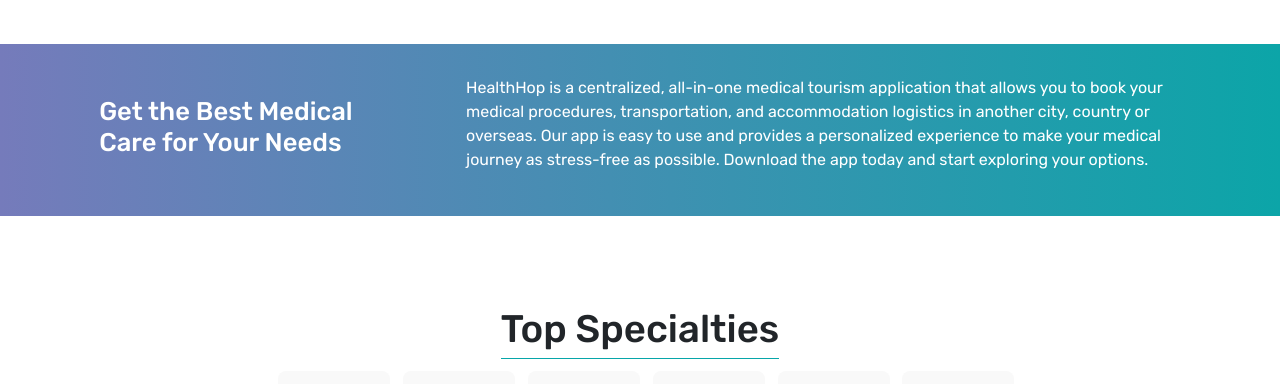
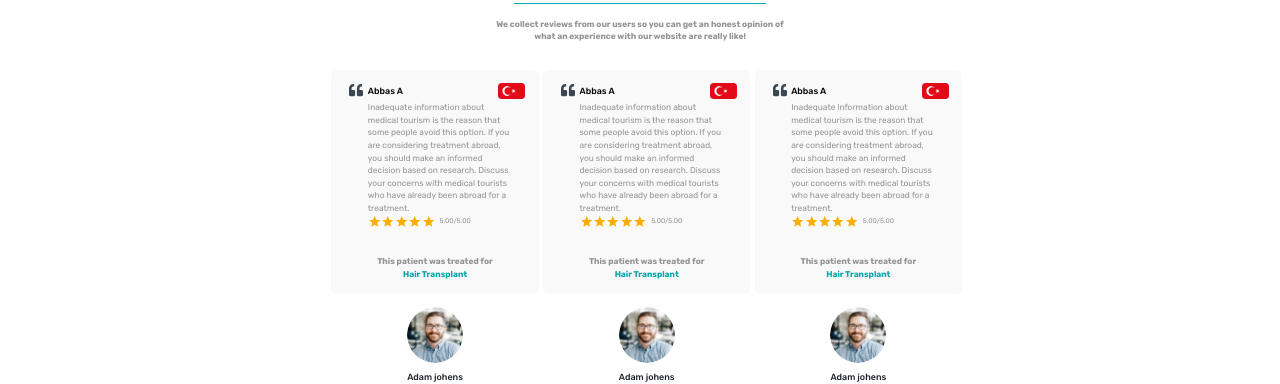
Before and after one commit to soniaFarhan/healthhop, a React (Create React App) app: page / in a window 1280 px wide. Shown: the part 1536-1920 px from the top of the page. Built offline with nearby package versions, Linux system fonts and the light colour scheme.

Commit message:
responsive

```diff
--- a/src/App.css
+++ b/src/App.css
@@ -608,8 +608,11 @@
 .zoom{
   zoom: 0.8;
 }
+.zoom-6{
+  zoom: 0.7;
+}
 .zoom_not{
-  zoom: 1.2 !important;
+  zoom: 1.3 !important;
 }
 .captcha iframe{
   width: 377px;
--- a/src/pages/Home.jsx
+++ b/src/pages/Home.jsx
@@ -308,7 +308,7 @@
 
   ];
   return (
-    <div className="">
+    <div className="zoom-6">
       <div className="home_background_img">
         <div className="h-100  ">
           <div className="row gx-0 ">
@@ -610,21 +610,20 @@
           style={{ color: "#939393", fontSize: "11px" }}
         >
           <p className="mb-5 fw-bold" style={{fontSize:"15px"}} >
-          We collect reviews from our users so you can get an honest opinion of what  <br />an experience with our website are really like!
+          We collect reviews from our users so you can get an honest opinion of <br /> what an experience with our website are really like!
           </p>
-          <p></p>
         </div>
 
         <Box>
           <Container>
             <Grid
-              className=" mx-auto w-100"
+              className=" mx-auto d-flex justify-content-center"
               container
               spacing={3}
               alignItems={"center"}
             >
               {cardchatData.map((e, index) => (
-                <Grid className="mx-auto p-0" item key={index}>
+                <Grid className="mx-1 p-0" item key={index}>
                   <div
                     className="chat my-4"
                     style={{
--- a/src/pages/LearnMore.jsx
+++ b/src/pages/LearnMore.jsx
@@ -445,7 +445,7 @@
 
 
                   <div className="col-md-4 ">
-                      <div className="rounded-4 "  style={{border: "1px solid #07A6A9"}}>
+                      <div className="rounded-4 mt-4 mt-md-0"  style={{border: "1px solid #07A6A9"}}>
                           <div className='m-2'>
                               <img className='rounded-4 img-fluid w-100 object-fit-cover' src={require("../assets/contact-us.jpg")} alt=""/>
                           </div>
--- a/src/pages/OurBlogs.jsx
+++ b/src/pages/OurBlogs.jsx
@@ -71,20 +71,20 @@
   return (
     <div>
 
-    <div className='container pt-5'>
+    <div className='container-lg pt-5'>
         <div className='blog_background_img d-flex justify-content-center align-items-end'>
             <h2 className='text-white mb-5'>
             Articles
             </h2>
         </div>
 
-        <div className="container">
+        <div className="container-lg">
             <div className="row my-5">
               <div className='col-md-7 '>
                 <div className='d-flex flex-wrap justify-content-center  px-0'>
 
                 {cardData.map((card, index) => (
-                  <div key={index} className="col-11  col-sm-6 col-md-8 col-lg-6" >
+                  <div key={index} className="col-11  col-sm-6" >
                     <div className="card border-0 h-100 p-2" style={{minHeight:"260px"}}>
                         <img width={"100%"} height={"100%"} className="card-img position-relative rounded-4" src={card.imageSrc} alt={`card image ${index}`} />
                         <div className='position-absolute rounded-4  bg-dark' style={{ opacity: "0.7", top: "7px", right: "7px", left: "7px", bottom: "7px" }}></div>
--- a/src/pages/Procedures.jsx
+++ b/src/pages/Procedures.jsx
@@ -85,7 +85,7 @@
     const defaultValue = 4;
     return (
         <div>
-            <div className='container pt-3'>
+            <div className='container-lg pt-3'>
                 <div className='procedure_background_img d-flex justify-content-center align-items-end'>
                     <h2 className='text-white mb-5'>
                         Procedures
```
